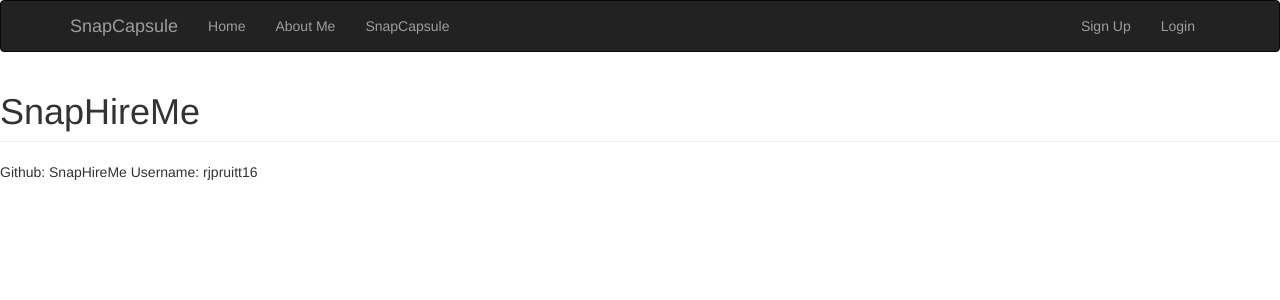
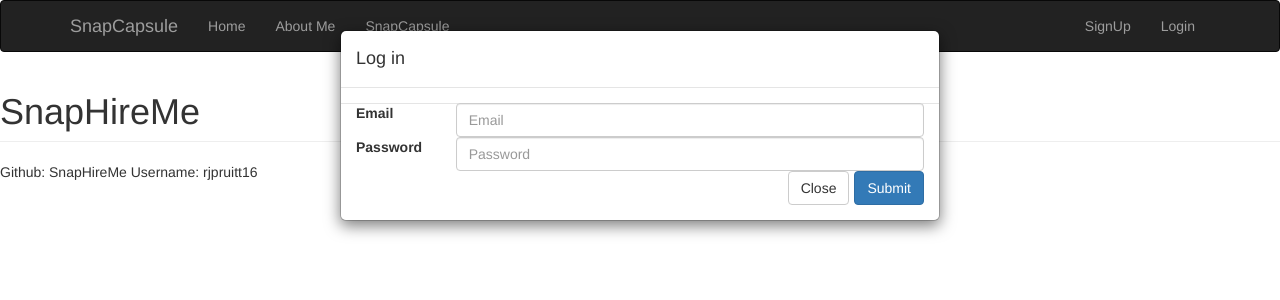
Before and after one commit to rjpruitt16/SnapHireMe, a React app in the folder frontend/: page /Login in a window 1280 px wide. Shown: the top 300 px of the page. Built offline with nearby package versions, Linux system fonts and the light colour scheme.

Commit message:
Created A login feature
I create login bar by using boostraps modals and form components. It is set to activate when link is change to /Login or /SignUp. This method is overkill for a simple login design, so it will be change in the next commit

```diff
--- a/frontend/src/App.js
+++ b/frontend/src/App.js
@@ -4,6 +4,7 @@
 
 import AboutMe from './pages/AboutMe';
 import Home from './pages/Home';
+import Login from './pages/Login';
 import SnapCapsule from './pages/SnapCapsule';
 
 import Footer from "./components/Layout/Footer";
@@ -13,6 +14,18 @@
 
 export default class App extends React.Component {
   render() {
+    const LoginVar = () => {
+      return (
+        <Login title="Log in"/>
+        );
+    }
+    const SignUp = () => {
+      return (
+        <Login title="Log in"
+            isSignUp={true}
+        />
+      );
+    }
     return (
       <div>
         < NavHeader />
@@ -22,6 +35,8 @@
           <Route exact path="/" component={Home}></Route>
           <Route path="/SnapCapsule" component={SnapCapsule}></Route>
           <Route path="/AboutMe" component={AboutMe}></Route>
+          <Route path="/SignUp" render={SignUp} isSignUp={true}></Route>
+          <Route path="/Login" render={LoginVar} title="Login"></Route>
         </Switch>
 
         < Footer />
--- a/frontend/src/components/Layout/NavHeader.js
+++ b/frontend/src/components/Layout/NavHeader.js
@@ -21,12 +21,8 @@
       </Nav>
 
       <Nav pullRight>
-        <NavItem eventKey={1} href="#">
-          Sign Up
-        </NavItem>
-        <NavItem eventKey={2} href="#">
-          Login
-        </NavItem>
+        <NavItem eventKey={3} componentClass={Link} to="SignUp">SignUp</NavItem>
+        <NavItem eventKey={4} componentClass={Link} to="Login">Login</NavItem>
       </Nav>
   </Navbar.Collapse>
       </Navbar>
--- /dev/null
+++ b/frontend/src/components/Login/Form.js
@@ -0,0 +1,21 @@
+import React from "react";
+import { Form, FormGroup, Button, Col } from "react-bootstrap";
+import FormInput from "./FormInput";
+
+export default class AuthForm extends React.Component {
+
+
+  render() {
+    console.log(this.props.isSignUp);
+    const isSingUp = this.props.isSignUp &&
+                    < FormInput title="Username" type="username"/>;
+
+    return (
+      <Form>
+        < FormInput title="Email" type="email"/>
+        {isSingUp}
+        < FormInput title="Password" type="password"/>
+      </Form>
+    );
+  }
+}
--- /dev/null
+++ b/frontend/src/components/Login/FormInput.js
@@ -0,0 +1,17 @@
+import React from "react";
+import { FormGroup, FormControl, Col, ControlLabel } from "react-bootstrap";
+
+export default class FormInputs extends React.Component {
+  render() {
+    return (
+      <FormGroup controlId="formHorizontalEmail">
+        <Col componentClass={ControlLabel} sm={2}>
+          {this.props.title}
+        </Col>
+        <Col sm={10}>
+          <FormControl type={this.props.type} placeholder={this.props.title} />
+        </Col>
+      </FormGroup>
+    );
+  }
+}
--- /dev/null
+++ b/frontend/src/pages/Login.js
@@ -0,0 +1,24 @@
+import React from "react";
+import { Modal, Button } from "react-bootstrap";
+import AuthForm from "../components/Login/Form";
+
+export default class Login extends React.Component {
+  render() {
+    return (
+      <div >
+        <Modal.Dialog>
+          <Modal.Header>
+            <Modal.Title> {this.props.title} </Modal.Title>
+          </Modal.Header>
+
+          < AuthForm isSignUp={this.props.isSignUp} />
+
+          <Modal.Footer>
+          <Button>Close</Button>
+          <Button bsStyle="primary">Submit</Button>
+          </Modal.Footer>
+        </Modal.Dialog>
+      </div>
+    );
+  }
+}
```
Also changed, not shown: 1 other file (tests, documents, lock files or other folders).
